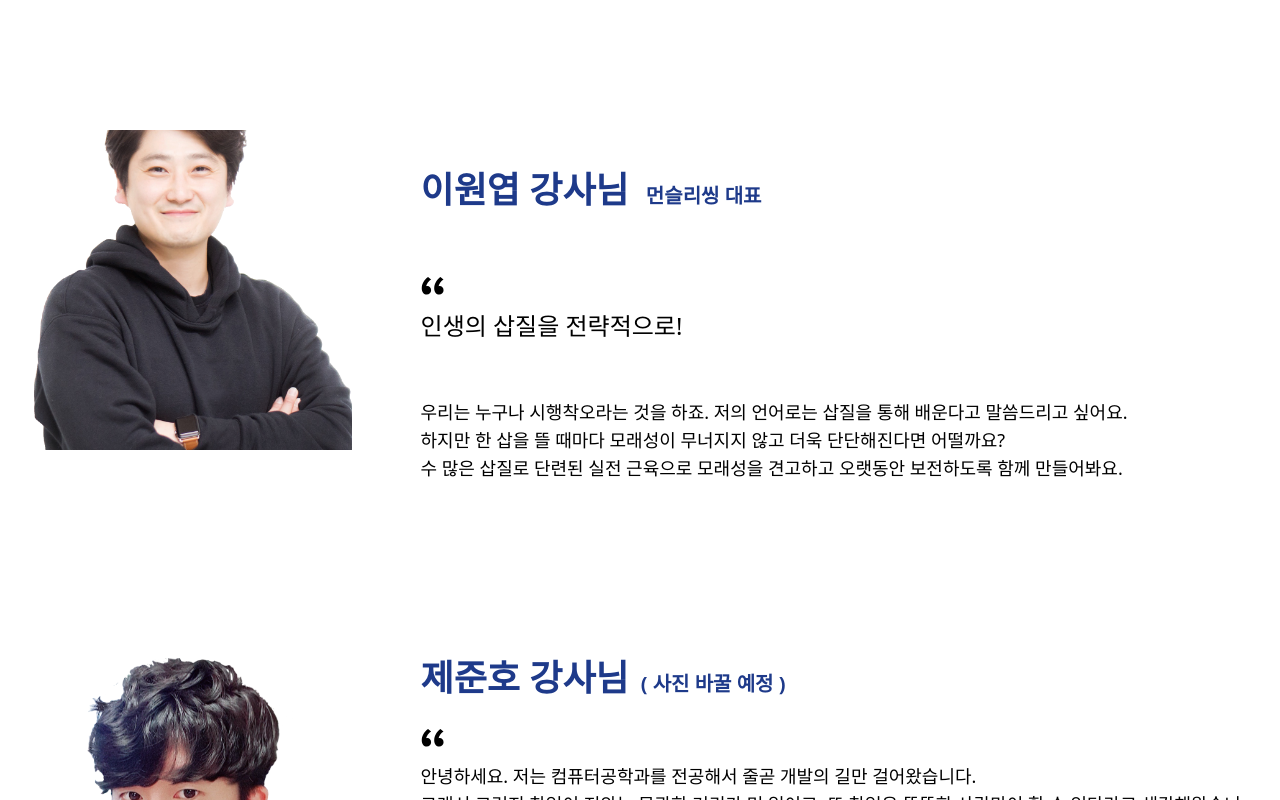
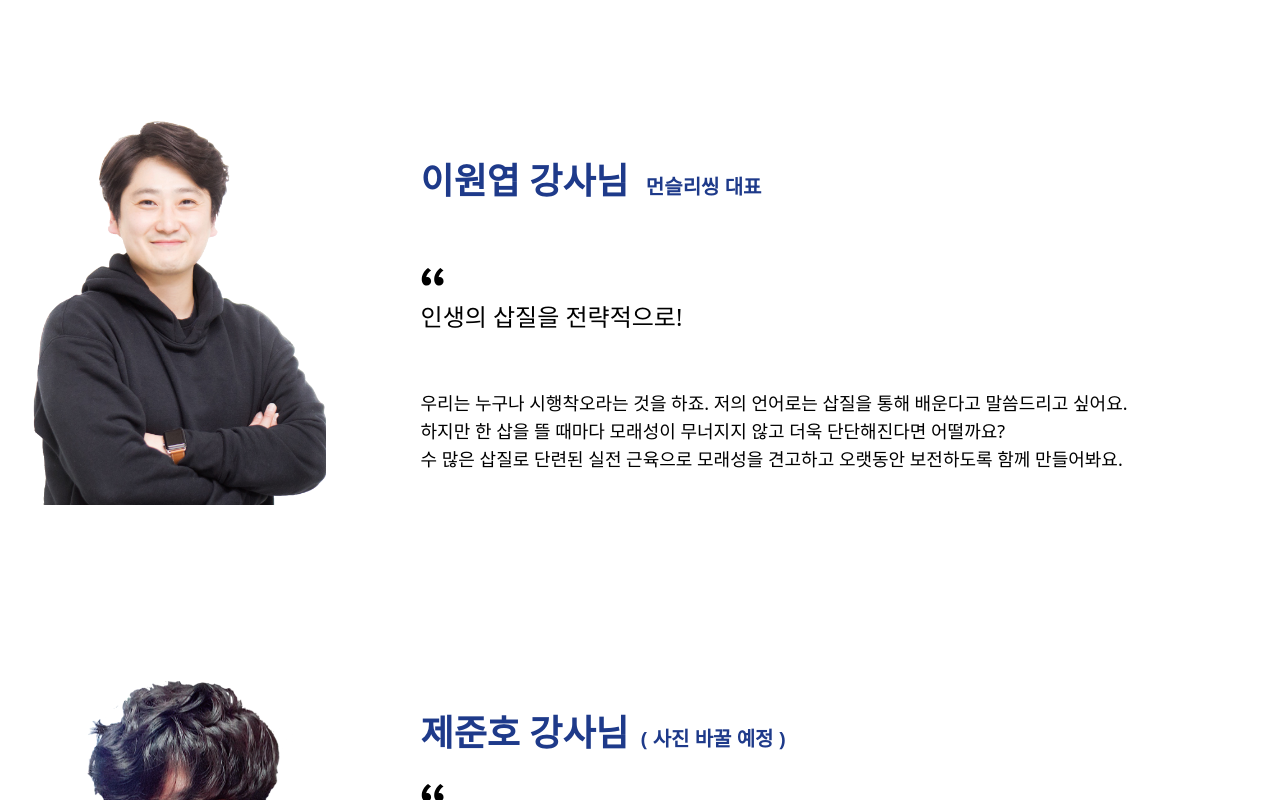
Before and after one commit to joonho319/LikeLion-frontend, a React (Create React App) app: page /introduction in a window 1280 px wide. Shown: the part 1360-2160 px from the top of the page. Built offline with nearby package versions, Linux system fonts and the light colour scheme.

Commit message:
introduction

```diff
--- a/src/pages/introduction.tsx
+++ b/src/pages/introduction.tsx
@@ -127,12 +127,11 @@ export const Introduction = () => {
         <div className="pb-16 lg:pb-0 lg:z-10 lg:relative">
           <div className="lg:mx-auto lg:max-w-7xl lg:px-8 lg:grid lg:grid-cols-7 lg:gap-8">
             <div className="relative lg:col-span-2">
-              <div aria-hidden="true" className="absolute inset-x-0 top-0 h-1/2 bg-white lg:hidden" />
               <div className="mx-auto max-w-md px-4 sm:max-w-3xl sm:px-6 lg:p-0 lg:h-full">
-                <div className="aspect-w-10 aspect-h-6 overflow-hidden sm:aspect-w-16 sm:aspect-h-7 lg:aspect-none lg:h-full">
+                <div className="overflow-hidden sm:aspect-w-16 sm:aspect-h-7 lg:aspect-none lg:h-full">
 
                   <img
-                    className="object-cover lg:h-90 lg:w-full"
+                    className="object-fit lg:object-cover w-full h-full lg:h-90 lg:w-full"
                     src={Shin}
                     alt=""
                   />
@@ -154,7 +153,7 @@ export const Introduction = () => {
                     >
                       <path d="M9.352 4C4.456 7.456 1 13.12 1 19.36c0 5.088 3.072 8.064 6.624 8.064 3.36 0 5.856-2.688 5.856-5.856 0-3.168-2.208-5.472-5.088-5.472-.576 0-1.344.096-1.536.192.48-3.264 3.552-7.104 6.624-9.024L9.352 4zm16.512 0c-4.8 3.456-8.256 9.12-8.256 15.36 0 5.088 3.072 8.064 6.624 8.064 3.264 0 5.856-2.688 5.856-5.856 0-3.168-2.304-5.472-5.184-5.472-.576 0-1.248.096-1.44.192.48-3.264 3.456-7.104 6.528-9.024L25.864 4z" />
                     </svg>
-                    <p className="mt-3 text-lg font-medium text-black">
+                    <p className="mt-3 text-sm  lg:text-lg font-medium text-black">
                     안녕하세요 김기현 입니다 <br />
                     저는 매년 많은 창업팀의 사업계획서를 보고 있습니다.<br />
                     그리고 그 기업들이 어떤 시간을 보내고 있는지 확인하고 있습니다.<br />
@@ -163,7 +162,8 @@ export const Introduction = () => {
                     조금만…조금만…. 하면서 도움을 줄 새도 없이 사라지는 기업을 많이 보았습니다. <br />
                     아이템도 중요하지만 실행이 더 중요하고, 실행도 중요하지만 어떤 사람이 어떤 아이템으로 실행할 것인가가 <br />
                     더 중요하다는 스타트업 현장에서 살고 있고, 스타트업 현장을 보고 있습니다.<br />
-                    몇년이나 노력했다가 무너지는 사업이 더이상 생기지 않도록 시작할때도 좋은 시작할 수 있도록 하나씩 함께 만들어가고 싶습니다.
+                    몇년이나 노력했다가 무너지는 사업이 더이상 생기지 않도록 <br />
+                    시작할때도 좋은 시작할 수 있도록 하나씩 함께 만들어가고 싶습니다.
                     </p>
                   </div>
 
@@ -177,11 +177,10 @@ export const Introduction = () => {
         <div className="pb-16 lg:pb-0 lg:z-10 lg:relative">
           <div className="lg:mx-auto lg:max-w-7xl lg:px-8 lg:grid lg:grid-cols-7 lg:gap-8">
             <div className="relative lg:col-span-2">
-              <div aria-hidden="true" className="absolute inset-x-0 top-0 h-1/2 bg-white lg:hidden" />
               <div className="mx-auto max-w-md px-4 sm:max-w-3xl sm:px-6 lg:p-0 lg:h-full">
                 <div className="aspect-w-10 aspect-h-6 overflow-hidden sm:aspect-w-16 sm:aspect-h-7 lg:aspect-none lg:h-full">
                   <img
-                    className="object-cover lg:h-90 lg:w-full"
+                    className="object-cover lg:h-96 lg:w-96"
                     src={Shin}
                     alt=""
                   />
@@ -203,7 +202,7 @@ export const Introduction = () => {
                     >
                       <path d="M9.352 4C4.456 7.456 1 13.12 1 19.36c0 5.088 3.072 8.064 6.624 8.064 3.36 0 5.856-2.688 5.856-5.856 0-3.168-2.208-5.472-5.088-5.472-.576 0-1.344.096-1.536.192.48-3.264 3.552-7.104 6.624-9.024L9.352 4zm16.512 0c-4.8 3.456-8.256 9.12-8.256 15.36 0 5.088 3.072 8.064 6.624 8.064 3.264 0 5.856-2.688 5.856-5.856 0-3.168-2.304-5.472-5.184-5.472-.576 0-1.248.096-1.44.192.48-3.264 3.456-7.104 6.528-9.024L25.864 4z" />
                     </svg>
-                    <p className="mt-3 text-lg font-medium text-black">
+                    <p className="mt-3 text-sm lg:text-lg font-medium text-black">
                     <p>인생에 한번은 창업을 해야 생존할 수 있는 시대가 온 것 같습니다.</p>
 
                     그래서 창업과 관련된 강의도 많아지고 여기저기 아이디어도 넘쳐나는 것을 목격하게 됩니다. <br />
@@ -231,11 +230,10 @@ export const Introduction = () => {
         <div className="pb-16 lg:pb-0 lg:z-10 lg:relative">
           <div className="lg:mx-auto lg:max-w-7xl lg:px-8 lg:grid lg:grid-cols-7 lg:gap-8">
             <div className="relative lg:col-span-2">
-              <div aria-hidden="true" className="absolute inset-x-0 top-0 h-1/2 bg-white lg:hidden" />
               <div className="mx-auto max-w-md px-4 sm:max-w-3xl sm:px-6 lg:p-0 lg:h-full">
                 <div className="aspect-w-10 aspect-h-6 overflow-hidden sm:aspect-w-16 sm:aspect-h-7 lg:aspect-none lg:h-full">
                   <img
-                    className="object-cover lg:h-80 lg:w-80"
+                    className="object-fit lg:h-96 lg:w-80"
                     src={Lee}
                     alt=""
                   />
@@ -275,7 +273,6 @@ export const Introduction = () => {
         <div className="pb-16 lg:pb-0 lg:z-10 lg:relative">
           <div className="lg:mx-auto lg:max-w-7xl lg:px-8 lg:grid lg:grid-cols-7 lg:gap-8">
             <div className="relative lg:col-span-2">
-              <div aria-hidden="true" className="absolute inset-x-0 top-0 h-1/2 bg-white lg:hidden" />
               <div className="mx-auto max-w-md px-4 sm:max-w-3xl sm:px-6 lg:p-0 lg:h-full">
                 <div className="aspect-w-10 aspect-h-6 overflow-hidden sm:aspect-w-16 sm:aspect-h-7 lg:aspect-none lg:h-full">
                   <img
@@ -290,7 +287,7 @@ export const Introduction = () => {
               <div className="mx-auto max-w-md px-4 sm:max-w-2xl sm:px-6 lg:px-0 lg:max-w-none">
                 <blockquote>
                   <div>
-                    <div className="text-4xl text-blue-900 mb-7 font-bold">제준호 강사님
+                    <div className="mt-8 text-4xl text-blue-900 mb-7 font-bold">제준호 강사님
                       <span className="ml-3 text-xl">( 사진 바꿀 예정 )</span>
                     </div>
                     <svg
--- a/src/styles/style.css
+++ b/src/styles/style.css
@@ -3149,16 +3149,16 @@ video {
     height: 18rem;
   }
 
-  .lg\:h-80 {
-    height: 20rem;
+  .lg\:h-96 {
+    height: 24rem;
   }
 
   .lg\:h-full {
     height: 100%;
   }
 
-  .lg\:w-80 {
-    width: 20rem;
+  .lg\:w-96 {
+    width: 24rem;
   }
 
   .lg\:w-1\/2 {
@@ -3242,6 +3242,10 @@ video {
     margin-left: calc(1.5rem * calc(1 - var(--tw-space-x-reverse)));
   }
 
+  .lg\:object-cover {
+    object-fit: cover;
+  }
+
   .lg\:p-0 {
     padding: 0px;
   }
```
